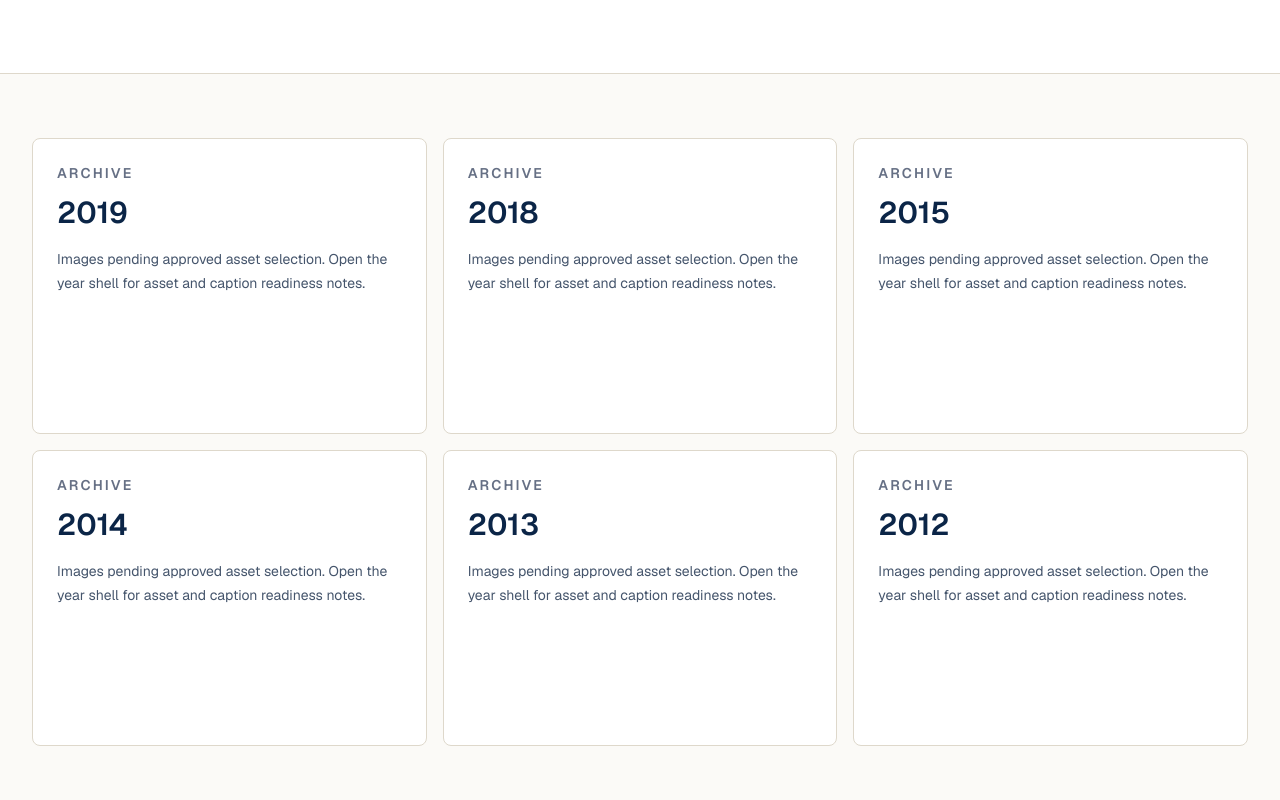
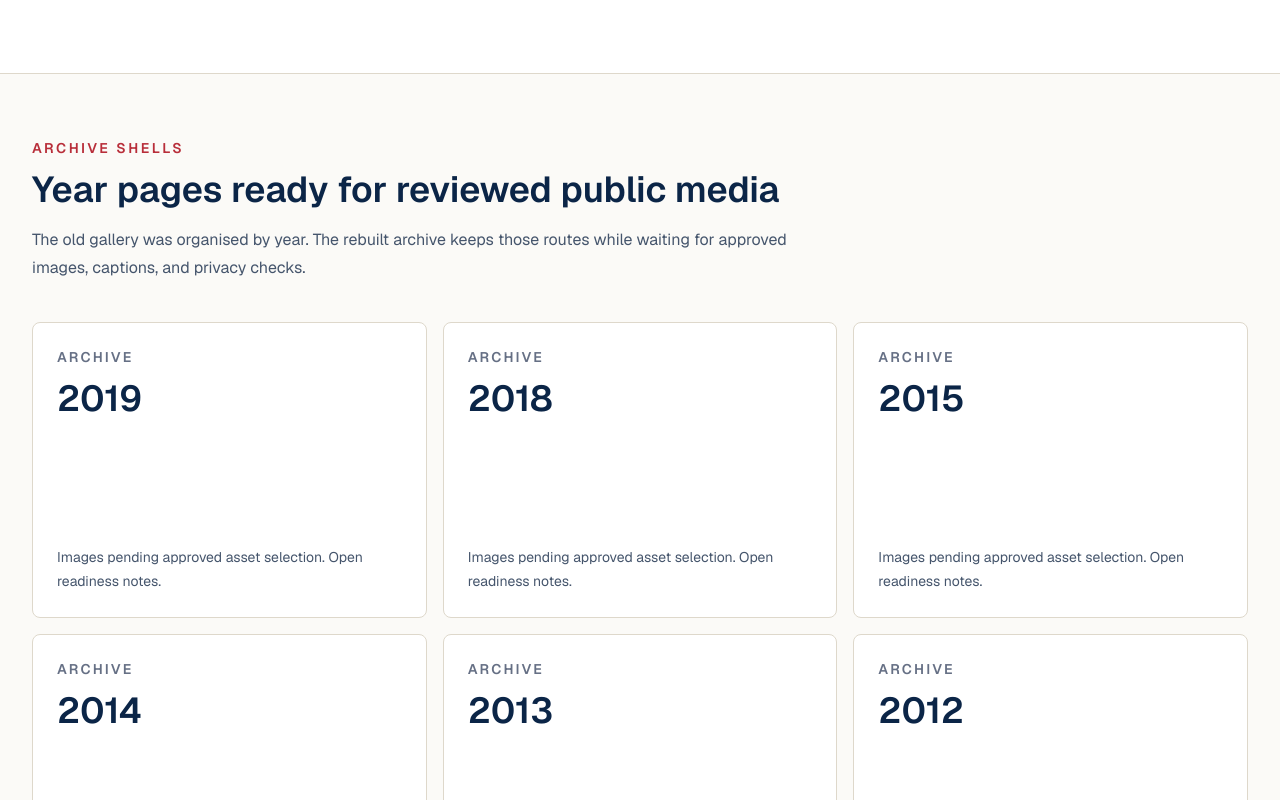
Before and after one commit to AntonV0/pushkins-russian-school, a Next.js app: page /gallery in a window 1280 px wide. Shown: the part 380-1180 px from the top of the page. Built offline with nearby package versions, Linux system fonts and the light colour scheme.

Commit message:
feat(ui): polish support pages

```diff
--- a/src/app/contact/page.tsx
+++ b/src/app/contact/page.tsx
@@ -1,6 +1,7 @@
 import type { Metadata } from "next";
 import Link from "next/link";
 import { EnquiryForm } from "@/components/site/enquiry-form";
+import { SectionIntro } from "@/components/site/section-intro";
 import { enquiryChecklist } from "@/data/admissions";
 import { contactDetails, paymentDetails } from "@/data/contact";
 import { schools } from "@/data/schools";
@@ -71,13 +72,15 @@ export default async function ContactPage({ searchParams }: ContactPageProps) {
       <section className="bg-background py-14 sm:py-16">
         <div className="mx-auto grid max-w-7xl gap-10 px-6 lg:grid-cols-[0.72fr_1.28fr] lg:px-8">
           <div>
-            <h2 className="text-2xl font-semibold text-brand-blue-strong">
-              Before submitting
-            </h2>
-            <p className="mt-3 text-sm leading-6 text-slate-600">
-              The form is ready as a parent-facing experience, with final
-              delivery and privacy wording still to connect.
-            </p>
+            <SectionIntro
+              eyebrow="Enquiry route"
+              title="Before submitting"
+            >
+              <p>
+                The form is ready as a parent-facing experience, with final
+                delivery and privacy wording still to connect.
+              </p>
+            </SectionIntro>
             <div className="mt-6 grid gap-3">
               {schools.map((school) => (
                 <Link
--- a/src/app/gallery/[year]/page.tsx
+++ b/src/app/gallery/[year]/page.tsx
@@ -1,6 +1,6 @@
 import type { Metadata } from "next";
-import Link from "next/link";
 import { notFound } from "next/navigation";
+import { ButtonLink } from "@/components/site/button-link";
 import { galleryArchives, getGalleryArchive } from "@/data/gallery";
 
 type GalleryYearPageProps = {
@@ -68,7 +68,7 @@ export default async function GalleryYearPage({ params }: GalleryYearPageProps)
             {Array.from({ length: 4 }, (_, index) => (
               <div
                 key={`${archive.year}-${index}`}
-                className="flex aspect-[4/3] items-end rounded-lg border border-dashed border-border-soft bg-surface-muted p-5"
+                className="flex aspect-[4/3] items-end rounded-lg border border-dashed border-border-soft bg-surface-muted p-5 [background-image:linear-gradient(135deg,rgba(20,56,102,0.08)_25%,transparent_25%,transparent_50%,rgba(20,56,102,0.08)_50%,rgba(20,56,102,0.08)_75%,transparent_75%,transparent)] [background-size:28px_28px]"
               >
                 <p className="text-sm font-semibold text-brand-blue-strong">
                   Approved image slot {index + 1}
@@ -92,12 +92,9 @@ export default async function GalleryYearPage({ params }: GalleryYearPageProps)
                 </li>
               ))}
             </ul>
-            <Link
-              href="/gallery"
-              className="mt-8 inline-flex items-center justify-center rounded-full border border-brand-blue/20 px-5 py-3 text-sm font-semibold text-brand-blue-strong transition hover:border-brand-red hover:text-brand-red focus:outline-none focus:ring-2 focus:ring-brand-red/30"
-            >
+            <ButtonLink href="/gallery" variant="secondary" className="mt-8">
               Back to gallery
-            </Link>
+            </ButtonLink>
           </aside>
         </div>
       </section>
--- a/src/app/gallery/page.tsx
+++ b/src/app/gallery/page.tsx
@@ -1,5 +1,6 @@
 import type { Metadata } from "next";
 import Link from "next/link";
+import { SectionIntro } from "@/components/site/section-intro";
 import { galleryArchives } from "@/data/gallery";
 
 export const metadata: Metadata = {
@@ -38,22 +39,33 @@ export default function GalleryPage() {
 
       <section className="bg-background py-14 sm:py-16">
         <div className="mx-auto max-w-7xl px-6 lg:px-8">
-          <div className="grid gap-4 sm:grid-cols-2 lg:grid-cols-3">
+          <SectionIntro
+            eyebrow="Archive shells"
+            title="Year pages ready for reviewed public media"
+          >
+            <p>
+              The old gallery was organised by year. The rebuilt archive keeps
+              those routes while waiting for approved images, captions, and
+              privacy checks.
+            </p>
+          </SectionIntro>
+          <div className="mt-10 grid gap-4 sm:grid-cols-2 lg:grid-cols-3">
             {galleryArchives.map((archive) => (
               <Link
                 key={archive.year}
                 href={`/gallery/${archive.year}`}
-                className="aspect-[4/3] rounded-lg border border-border-soft bg-surface p-6"
+                className="group flex aspect-[4/3] flex-col justify-between rounded-lg border border-border-soft bg-surface p-6 transition hover:-translate-y-0.5 hover:border-brand-red hover:shadow-md"
               >
-                <p className="text-sm font-semibold uppercase tracking-[0.16em] text-muted">
-                  Archive
-                </p>
-                <h2 className="mt-3 text-3xl font-semibold text-brand-blue-strong">
-                  {archive.year}
-                </h2>
-                <p className="mt-4 text-sm leading-6 text-slate-600">
-                  {archive.status}. Open the year shell for asset and caption
-                  readiness notes.
+                <div>
+                  <p className="text-sm font-semibold uppercase tracking-[0.16em] text-muted">
+                    Archive
+                  </p>
+                  <h2 className="mt-3 text-4xl font-semibold text-brand-blue-strong">
+                    {archive.year}
+                  </h2>
+                </div>
+                <p className="text-sm leading-6 text-slate-600">
+                  {archive.status}. Open readiness notes.
                 </p>
               </Link>
             ))}
--- a/src/app/policies/[slug]/page.tsx
+++ b/src/app/policies/[slug]/page.tsx
@@ -1,6 +1,6 @@
 import type { Metadata } from "next";
-import Link from "next/link";
 import { notFound } from "next/navigation";
+import { ButtonLink } from "@/components/site/button-link";
 import { getPolicyBySlug, policies } from "@/data/policies";
 
 type PolicyPageProps = {
@@ -90,12 +90,9 @@ export default async function PolicyPage({ params }: PolicyPageProps) {
               <li>Any personal, staff, or unpublished operational details removed.</li>
               <li>Download link and detail copy connected from this shell.</li>
             </ul>
-            <Link
-              href="/policies"
-              className="mt-8 inline-flex items-center justify-center rounded-full border border-brand-blue/20 px-5 py-3 text-sm font-semibold text-brand-blue-strong transition hover:border-brand-red hover:text-brand-red focus:outline-none focus:ring-2 focus:ring-brand-red/30"
-            >
+            <ButtonLink href="/policies" variant="secondary" className="mt-8">
               Back to policy index
-            </Link>
+            </ButtonLink>
           </div>
         </div>
       </section>
--- a/src/app/policies/page.tsx
+++ b/src/app/policies/page.tsx
@@ -1,6 +1,8 @@
 import type { Metadata } from "next";
 import Link from "next/link";
-import { policyGroups } from "@/data/policies";
+import { MetricStrip } from "@/components/site/metric-strip";
+import { SectionIntro } from "@/components/site/section-intro";
+import { policies, policyGroups } from "@/data/policies";
 
 export const metadata: Metadata = {
   title: "Policies",
@@ -21,7 +23,8 @@ export default function PoliciesPage() {
   return (
     <main>
       <section className="border-b border-border-soft bg-surface py-16 sm:py-20">
-        <div className="mx-auto max-w-7xl px-6 lg:px-8">
+        <div className="mx-auto grid max-w-7xl gap-10 px-6 lg:grid-cols-[1fr_0.8fr] lg:px-8">
+          <div>
             <p className="text-sm font-semibold uppercase tracking-[0.18em] text-brand-red">
               Policies
             </p>
@@ -30,14 +33,33 @@ export default function PoliciesPage() {
             </h1>
             <p className="mt-5 max-w-3xl text-lg leading-8 text-slate-600">
               Document downloads and detail pages will be added after the policy
-            files are reviewed and updated. This shell keeps the public structure
-            ready without publishing unreviewed material.
+              files are reviewed and updated. This shell keeps the public
+              structure ready without publishing unreviewed material.
             </p>
+          </div>
+          <MetricStrip
+            metrics={[
+              { label: "Groups", value: policyGroups.length },
+              { label: "Policies", value: policies.length },
+              { label: "Status", value: "Shell" },
+            ]}
+          />
         </div>
       </section>
 
       <section className="bg-background py-14 sm:py-16">
-        <div className="mx-auto grid max-w-7xl gap-6 px-6 md:grid-cols-2 lg:px-8">
+        <div className="mx-auto max-w-7xl px-6 lg:px-8">
+          <SectionIntro
+            eyebrow="Publication workflow"
+            title="Grouped for families, staff, and statutory guidance"
+          >
+            <p>
+              The old policy index grouped documents into clear categories. The
+              rebuild keeps that clarity while making every document page
+              explicitly pending review.
+            </p>
+          </SectionIntro>
+          <div className="mt-10 grid gap-6 md:grid-cols-2">
             {policyGroups.map((group) => (
               <section
                 key={group.title}
@@ -70,6 +92,7 @@ export default function PoliciesPage() {
               </section>
             ))}
           </div>
+        </div>
       </section>
     </main>
   );
```
Lines whose indentation alone changed are shown as unchanged.
